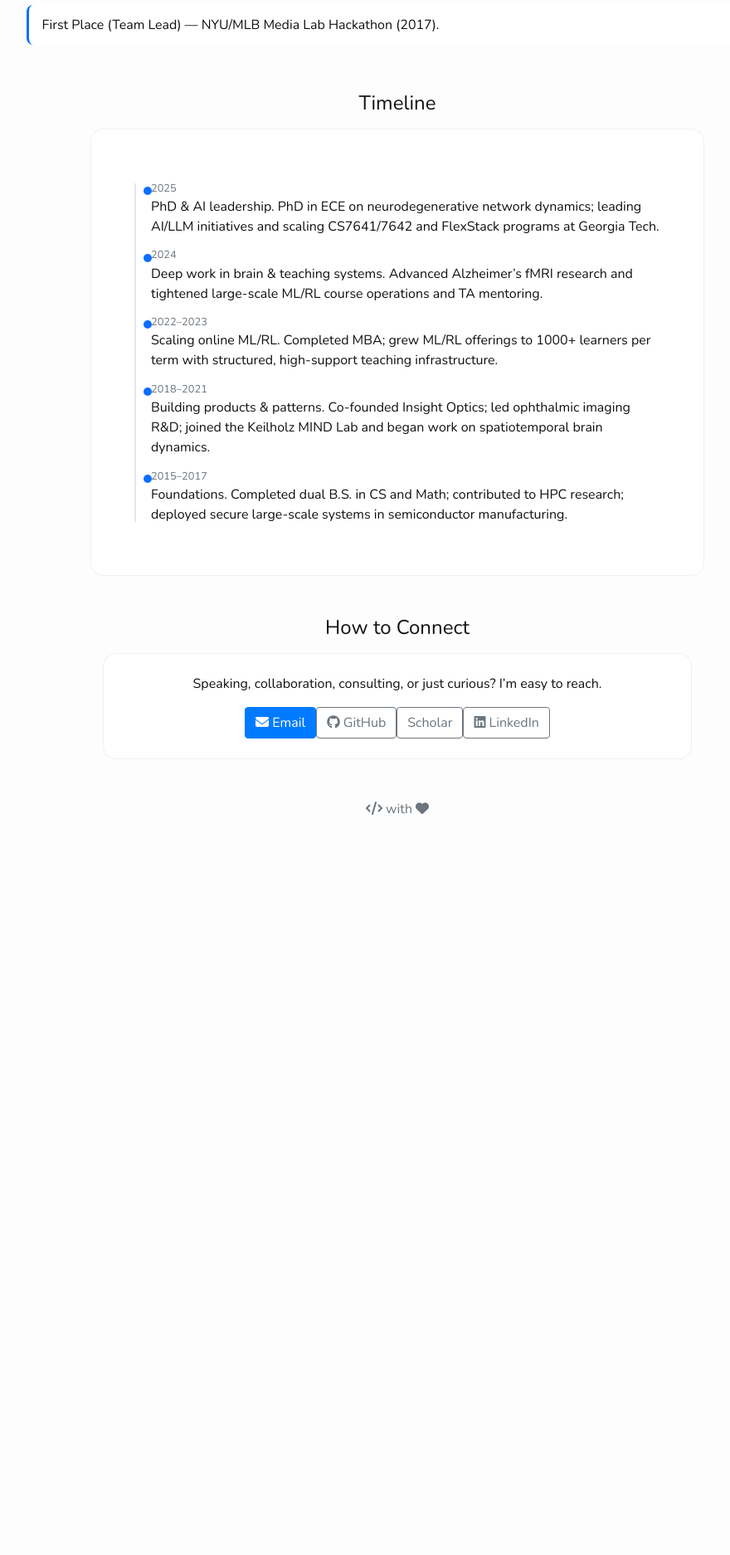
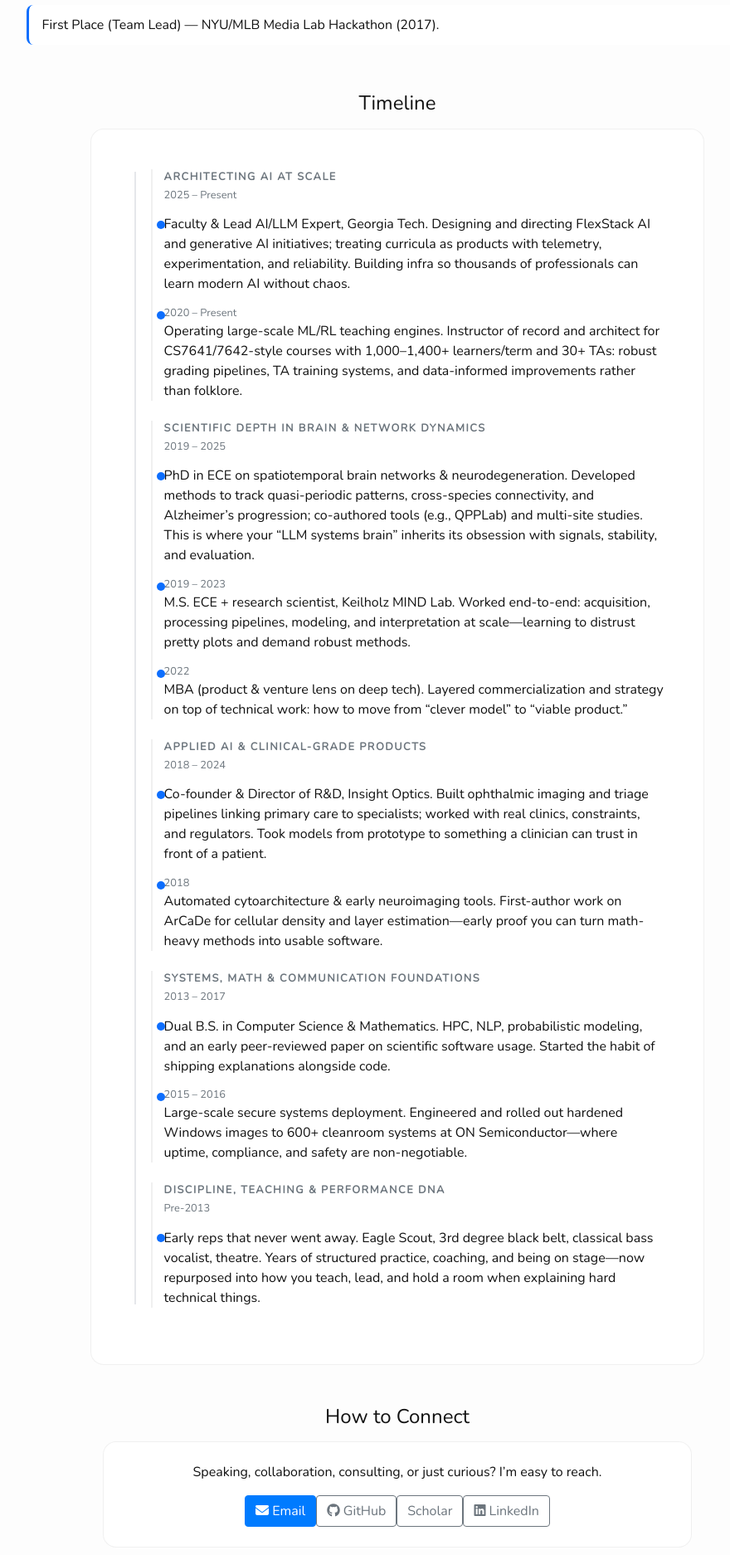
Before and after one commit to tjlagrow/tjlagrow.github.io, a Jekyll site: the page built from index.html, in a window 1280 px wide. Shown: the part 1966-3840 px from the top of the page at 83% size, without its empty margins (161-1041 px from the left). Built offline with Jekyll 4.4.1, drawn with Linux system fonts in a browser that asks for light colours; nearby versions of some CDN libraries; a style sheet for code colours, icons or effects is not loaded; before the commit the page ends 3001 px from its top, so only the background shows below that.

Commit message:
timeline 1

```diff
--- a/index.html
+++ b/index.html
@@ -190,43 +190,119 @@ portal:
     <div class="col-lg-8 mx-auto glass p-4 p-md-5">
       <div class="timeline">
 
+        <!-- Stage 1: Architecting AI at Scale -->
+        <div class="timeline-stage">
+          <div class="timeline-stage-label text-uppercase small text-muted">
+            Architecting AI at Scale
+          </div>
+          <div class="small text-muted mb-1">2025 – Present</div>
           <div class="timeline-item">
-          <div class="small text-muted">2025</div>
             <div>
-            <strong>PhD & AI leadership.</strong>
-            PhD in ECE on neurodegenerative network dynamics; leading AI/LLM initiatives and scaling CS7641/7642 and FlexStack programs at Georgia Tech.
+              <strong>Faculty & Lead AI/LLM Expert, Georgia Tech.</strong>
+              Designing and directing FlexStack AI and generative AI initiatives; treating curricula as products with telemetry,
+              experimentation, and reliability. Building infra so thousands of professionals can learn modern AI without chaos.
+            </div>
+          </div>
+          <div class="timeline-item">
+            <div class="small text-muted">2020 – Present</div>
+            <div>
+              <strong>Operating large-scale ML/RL teaching engines.</strong>
+              Instructor of record and architect for CS7641/7642-style courses with 1,000–1,400+ learners/term and 30+ TAs:
+              robust grading pipelines, TA training systems, and data-informed improvements rather than folklore.
+            </div>
           </div>
         </div>
 
+        <!-- Stage 2: Scientific Depth in Brain & Network Dynamics -->
+        <div class="timeline-stage mt-4">
+          <div class="timeline-stage-label text-uppercase small text-muted">
+            Scientific Depth in Brain & Network Dynamics
+          </div>
+          <div class="small text-muted mb-1">2019 – 2025</div>
           <div class="timeline-item">
-          <div class="small text-muted">2024</div>
             <div>
-            <strong>Deep work in brain & teaching systems.</strong>
-            Advanced Alzheimer’s fMRI research and tightened large-scale ML/RL course operations and TA mentoring.
+              <strong>PhD in ECE on spatiotemporal brain networks & neurodegeneration.</strong>
+              Developed methods to track quasi-periodic patterns, cross-species connectivity, and Alzheimer’s progression;
+              co-authored tools (e.g., QPPLab) and multi-site studies. This is where your “LLM systems brain” inherits
+              its obsession with signals, stability, and evaluation.
+            </div>
+          </div>
+          <div class="timeline-item">
+            <div class="small text-muted">2019 – 2023</div>
+            <div>
+              <strong>M.S. ECE + research scientist, Keilholz MIND Lab.</strong>
+              Worked end-to-end: acquisition, processing pipelines, modeling, and interpretation at scale—learning to distrust
+              pretty plots and demand robust methods.
+            </div>
+          </div>
+          <div class="timeline-item">
+            <div class="small text-muted">2022</div>
+            <div>
+              <strong>MBA (product & venture lens on deep tech).</strong>
+              Layered commercialization and strategy on top of technical work: how to move from “clever model” to “viable product.”
+            </div>
           </div>
         </div>
 
+        <!-- Stage 3: Applied AI & Clinical-Grade Products -->
+        <div class="timeline-stage mt-4">
+          <div class="timeline-stage-label text-uppercase small text-muted">
+            Applied AI & Clinical-Grade Products
+          </div>
+          <div class="small text-muted mb-1">2018 – 2024</div>
           <div class="timeline-item">
-          <div class="small text-muted">2022–2023</div>
             <div>
-            <strong>Scaling online ML/RL.</strong>
-            Completed MBA; grew ML/RL offerings to 1000+ learners per term with structured, high-support teaching infrastructure.
+              <strong>Co-founder & Director of R&D, Insight Optics.</strong>
+              Built ophthalmic imaging and triage pipelines linking primary care to specialists; worked with real clinics,
+              constraints, and regulators. Took models from prototype to something a clinician can trust in front of a patient.
+            </div>
+          </div>
+          <div class="timeline-item">
+            <div class="small text-muted">2018</div>
+            <div>
+              <strong>Automated cytoarchitecture & early neuroimaging tools.</strong>
+              First-author work on ArCaDe for cellular density and layer estimation—early proof you can turn math-heavy methods
+              into usable software.
+            </div>
           </div>
         </div>
 
+        <!-- Stage 4: Systems, Math & Communication Foundations -->
+        <div class="timeline-stage mt-4">
+          <div class="timeline-stage-label text-uppercase small text-muted">
+            Systems, Math & Communication Foundations
+          </div>
+          <div class="small text-muted mb-1">2013 – 2017</div>
           <div class="timeline-item">
-          <div class="small text-muted">2018–2021</div>
             <div>
-            <strong>Building products & patterns.</strong>
-            Co-founded Insight Optics; led ophthalmic imaging R&amp;D; joined the Keilholz MIND Lab and began work on spatiotemporal brain dynamics.
+              <strong>Dual B.S. in Computer Science & Mathematics.</strong>
+              HPC, NLP, probabilistic modeling, and an early peer-reviewed paper on scientific software usage. Started the habit
+              of shipping explanations alongside code.
+            </div>
+          </div>
+          <div class="timeline-item">
+            <div class="small text-muted">2015 – 2016</div>
+            <div>
+              <strong>Large-scale secure systems deployment.</strong>
+              Engineered and rolled out hardened Windows images to 600+ cleanroom systems at ON Semiconductor—where uptime,
+              compliance, and safety are non-negotiable.
+            </div>
           </div>
         </div>
 
+        <!-- Stage 5: Discipline, Teaching & Performance DNA -->
+        <div class="timeline-stage mt-4">
+          <div class="timeline-stage-label text-uppercase small text-muted">
+            Discipline, Teaching & Performance DNA
+          </div>
+          <div class="small text-muted mb-1">Pre-2013</div>
           <div class="timeline-item">
-          <div class="small text-muted">2015–2017</div>
             <div>
-            <strong>Foundations.</strong>
-            Completed dual B.S. in CS and Math; contributed to HPC research; deployed secure large-scale systems in semiconductor manufacturing.
+              <strong>Early reps that never went away.</strong>
+              Eagle Scout, 3rd degree black belt, classical bass vocalist, theatre.
+              Years of structured practice, coaching, and being on stage—now repurposed into how you teach, lead,
+              and hold a room when explaining hard technical things.
+            </div>
           </div>
         </div>
 
@@ -234,6 +310,22 @@ portal:
     </div>
   </div>
 </section>
+
+<style>
+  .timeline .timeline-item + .timeline-item {
+    margin-top: 0.5rem;
+  }
+  .timeline-stage {
+    border-left: 2px solid rgba(0,0,0,0.06);
+    padding-left: 0.85rem;
+    margin-bottom: 1.25rem;
+  }
+  .timeline-stage-label {
+    font-weight: 600;
+    letter-spacing: .12em;
+    margin-bottom: 0.15rem;
+  }
+</style>
 
 
 
```
Lines whose indentation alone changed are shown as unchanged.
